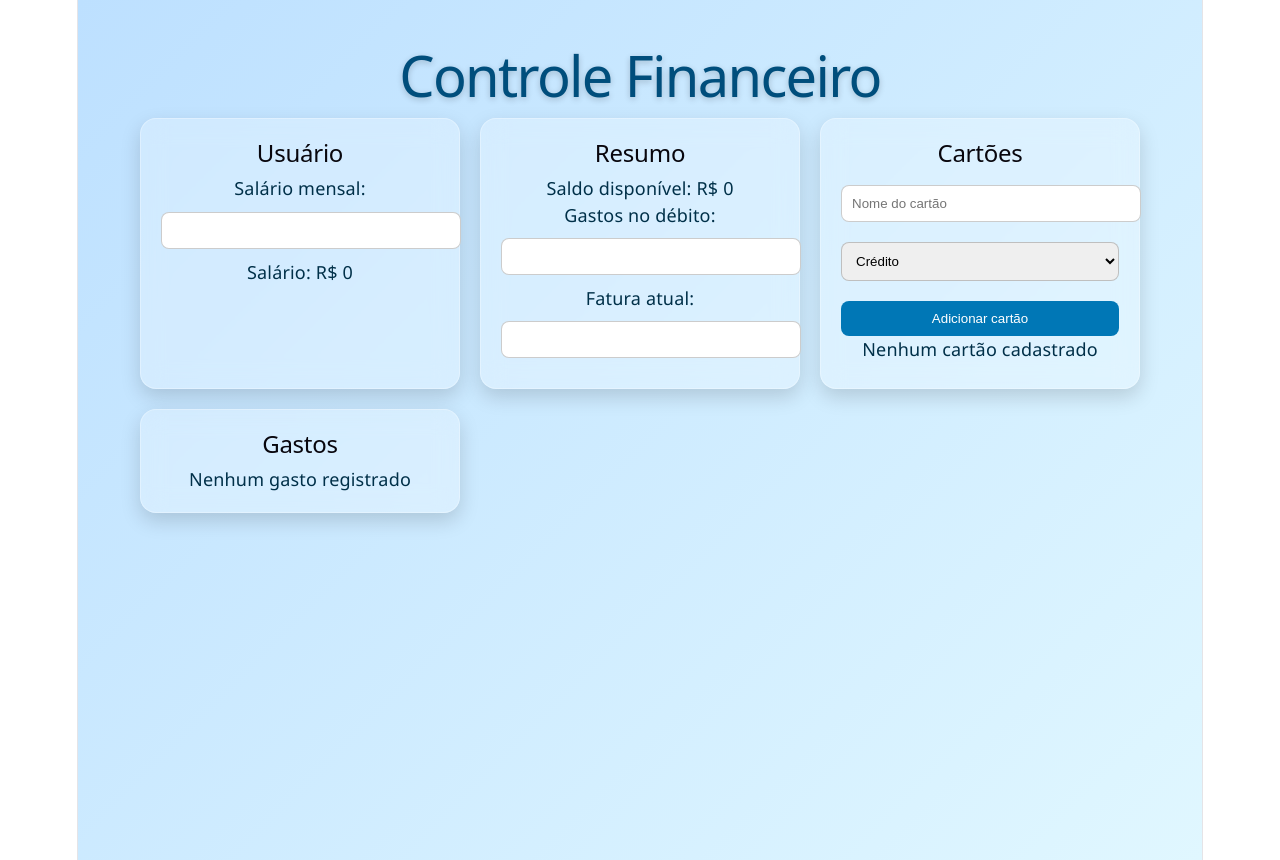
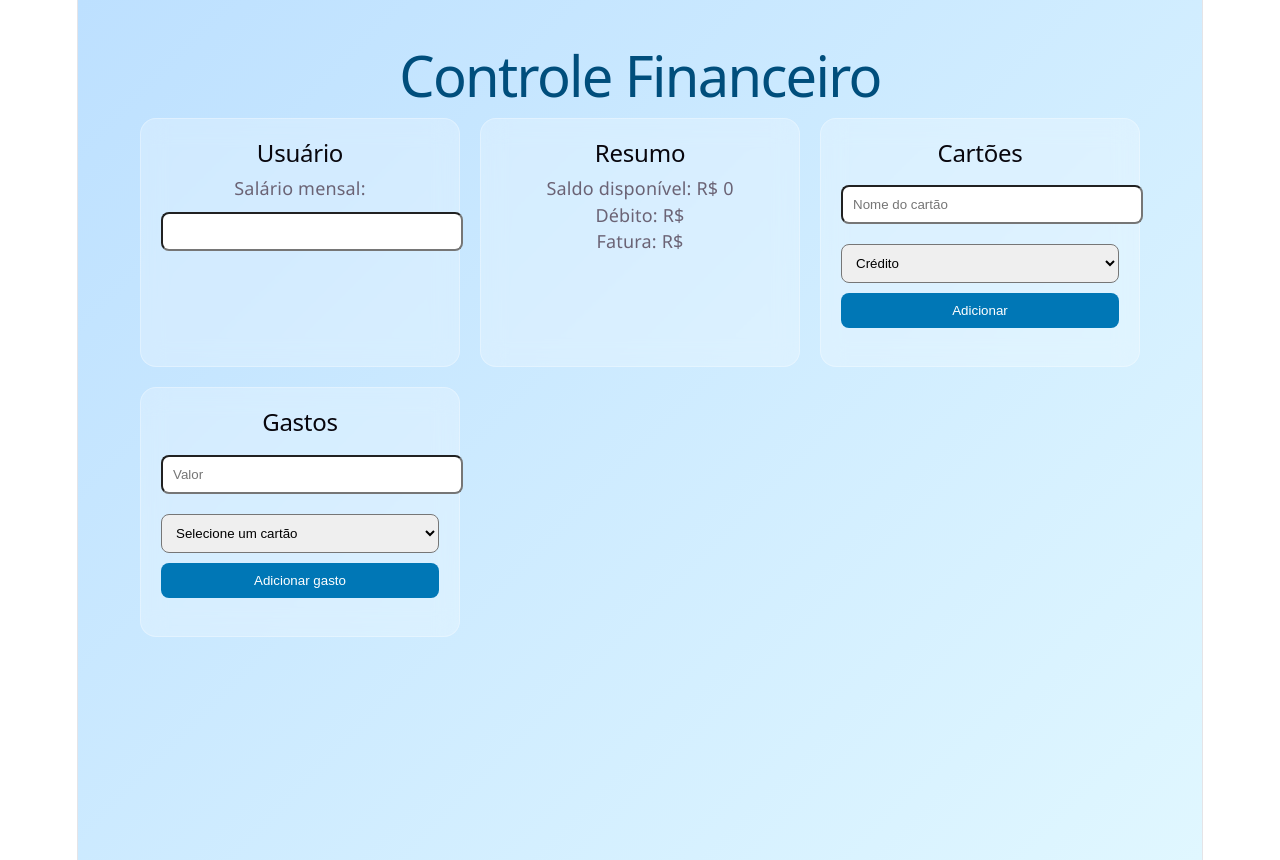
Before and after one commit to DanielBDeDeus/controle-financeiro, a React (Vite) app: page / in a window 1280 px wide. Built offline with nearby package versions, Linux system fonts and the light colour scheme.

Commit message:
feat: implement expense system linked to cards

```diff
--- a/src/App.jsx
+++ b/src/App.jsx
@@ -11,55 +11,84 @@ export default function App() {
   const [faturaAtual, setFaturaAtual] = useState("");
 
   // ==============================
-  // STATES DE CARTÕES
+  // CARTÕES
   // ==============================
 
   const [cartoes, setCartoes] = useState([]);
-
   const [nomeCartao, setNomeCartao] = useState("");
   const [tipoCartao, setTipoCartao] = useState("credito");
-
-  // Mensagem de erro (regra de negócio)
   const [erroCartao, setErroCartao] = useState("");
 
   // ==============================
-  // FUNÇÃO: ADICIONAR CARTÃO
+  // GASTOS
+  // ==============================
+
+  const [gastos, setGastos] = useState([]);
+  const [valorGasto, setValorGasto] = useState("");
+  const [cartaoSelecionado, setCartaoSelecionado] = useState("");
+
+  // ==============================
+  // ADICIONAR CARTÃO
   // ==============================
 
   function adicionarCartao() {
     const nomeNormalizado = nomeCartao.trim().toLowerCase();
 
-    // 1. Validação: campo vazio
     if (!nomeNormalizado) {
       setErroCartao("Digite um nome para o cartão.");
       return;
     }
 
-    // 2. Validação: duplicidade (nome + tipo)
-    const cartaoDuplicado = cartoes.some(
+    const duplicado = cartoes.some(
       (c) =>
         c.nome.toLowerCase() === nomeNormalizado &&
         c.tipo === tipoCartao
     );
 
-    if (cartaoDuplicado) {
+    if (duplicado) {
       setErroCartao("Esse cartão já existe com esse tipo.");
       return;
     }
 
-    // 3. Cria novo cartão
     const novoCartao = {
       id: Date.now(),
       nome: nomeCartao,
       tipo: tipoCartao,
     };
 
-    // 4. Atualiza lista
     setCartoes([...cartoes, novoCartao]);
-
-    // 5. Limpa inputs
     setNomeCartao("");
     setErroCartao("");
+  }
+
+  // ==============================
+  // ADICIONAR GASTO
+  // ==============================
+
+  function adicionarGasto() {
+    if (!valorGasto || !cartaoSelecionado) return;
+
+    const cartao = cartoes.find(
+      (c) => c.id === Number(cartaoSelecionado)
+    );
+
+    const novoGasto = {
+      id: Date.now(),
+      valor: paraNumero(valorGasto),
+      cartaoNome: cartao.nome,
+      tipo: cartao.tipo,
+    };
+
+    setGastos([...gastos, novoGasto]);
+
+    // Atualiza totais automaticamente
+    if (cartao.tipo === "debito") {
+      setGastoDebito((prev) => paraNumero(prev) + novoGasto.valor);
+    } else {
+      setFaturaAtual((prev) => paraNumero(prev) + novoGasto.valor);
+    }
+
+    setValorGasto("");
   }
 
   // ==============================
@@ -92,8 +121,6 @@ export default function App() {
             onChange={(e) => setSalario(e.target.value)}
             style={styles.input}
           />
-
-          <p>Salário: R$ {salario || 0}</p>
         </div>
 
         {/* RESUMO */}
@@ -101,22 +128,8 @@ export default function App() {
           <h2>Resumo</h2>
 
           <p>Saldo disponível: R$ {saldoDisponivel}</p>
-
-          <label>Gastos no débito:</label>
-          <input
-            type="number"
-            value={gastoDebito}
-            onChange={(e) => setGastoDebito(e.target.value)}
-            style={styles.input}
-          />
-
-          <label>Fatura atual:</label>
-          <input
-            type="number"
-            value={faturaAtual}
-            onChange={(e) => setFaturaAtual(e.target.value)}
-            style={styles.input}
-          />
+          <p>Débito: R$ {gastoDebito}</p>
+          <p>Fatura: R$ {faturaAtual}</p>
         </div>
 
         {/* CARTÕES */}
@@ -124,7 +137,6 @@ export default function App() {
           <h2>Cartões</h2>
 
           <input
-            type="text"
             placeholder="Nome do cartão"
             value={nomeCartao}
             onChange={(e) => setNomeCartao(e.target.value)}
@@ -140,33 +152,57 @@ export default function App() {
             <option value="debito">Débito</option>
           </select>
 
-          <button style={styles.button} onClick={adicionarCartao}>
-            Adicionar cartão
+          <button onClick={adicionarCartao} style={styles.button}>
+            Adicionar
           </button>
 
-          {/* ERRO */}
-          {erroCartao && (
-            <p style={styles.erro}>{erroCartao}</p>
-          )}
+          {erroCartao && <p style={styles.erro}>{erroCartao}</p>}
 
-          {/* LISTA */}
-          {cartoes.length === 0 ? (
-            <p>Nenhum cartão cadastrado</p>
-          ) : (
-            <ul style={styles.lista}>
-              {cartoes.map((cartao) => (
-                <li key={cartao.id} style={styles.itemLista}>
-                  {cartao.nome} ({cartao.tipo})
-                </li>
-              ))}
-            </ul>
-          )}
+          <ul>
+            {cartoes.map((c) => (
+              <li key={c.id}>
+                {c.nome} ({c.tipo})
+              </li>
+            ))}
+          </ul>
         </div>
 
         {/* GASTOS */}
         <div style={styles.card}>
           <h2>Gastos</h2>
-          <p>Nenhum gasto registrado</p>
+
+          <input
+            type="number"
+            placeholder="Valor"
+            value={valorGasto}
+            onChange={(e) => setValorGasto(e.target.value)}
+            style={styles.input}
+          />
+
+          <select
+            value={cartaoSelecionado}
+            onChange={(e) => setCartaoSelecionado(e.target.value)}
+            style={styles.input}
+          >
+            <option value="">Selecione um cartão</option>
+            {cartoes.map((c) => (
+              <option key={c.id} value={c.id}>
+                {c.nome} ({c.tipo})
+              </option>
+            ))}
+          </select>
+
+          <button onClick={adicionarGasto} style={styles.button}>
+            Adicionar gasto
+          </button>
+
+          <ul>
+            {gastos.map((g) => (
+              <li key={g.id}>
+                R$ {g.valor} - {g.cartaoNome} ({g.tipo})
+              </li>
+            ))}
+          </ul>
         </div>
       </div>
     </div>
@@ -188,7 +224,6 @@ const styles = {
     textAlign: "center",
     marginBottom: "30px",
     color: "#004e7c",
-    textShadow: "0 2px 6px rgba(0,0,0,0.2)",
   },
 
   grid: {
@@ -200,14 +235,11 @@ const styles = {
   },
 
   card: {
-    background: "rgba(255, 255, 255, 0.25)",
+    background: "rgba(255,255,255,0.25)",
     backdropFilter: "blur(12px)",
-    WebkitBackdropFilter: "blur(12px)",
     borderRadius: "16px",
     padding: "20px",
     border: "1px solid rgba(255,255,255,0.3)",
-    boxShadow: "0 8px 20px rgba(0,0,0,0.15)",
-    color: "#003049",
   },
 
   input: {
@@ -216,8 +248,6 @@ const styles = {
     marginTop: "10px",
     marginBottom: "10px",
     borderRadius: "8px",
-    border: "1px solid rgba(0,0,0,0.2)",
-    outline: "none",
   },
 
   button: {
@@ -228,21 +258,10 @@ const styles = {
     border: "none",
     borderRadius: "8px",
     cursor: "pointer",
-    marginTop: "10px",
   },
 
   erro: {
     color: "red",
-    marginTop: "10px",
     fontSize: "14px",
   },
-
-  lista: {
-    marginTop: "15px",
-    paddingLeft: "15px",
-  },
-
-  itemLista: {
-    marginBottom: "5px",
-  },
 };
```
